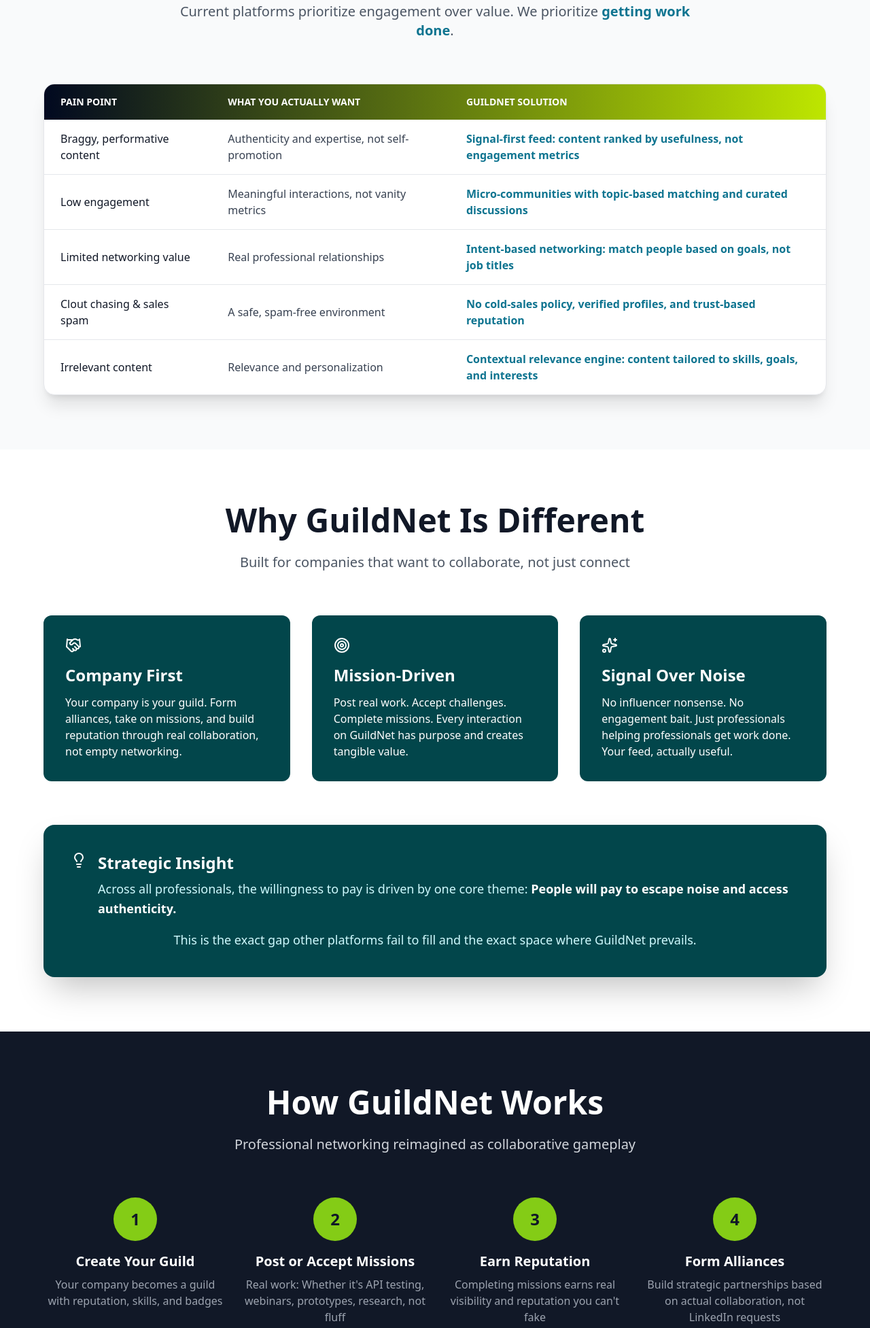
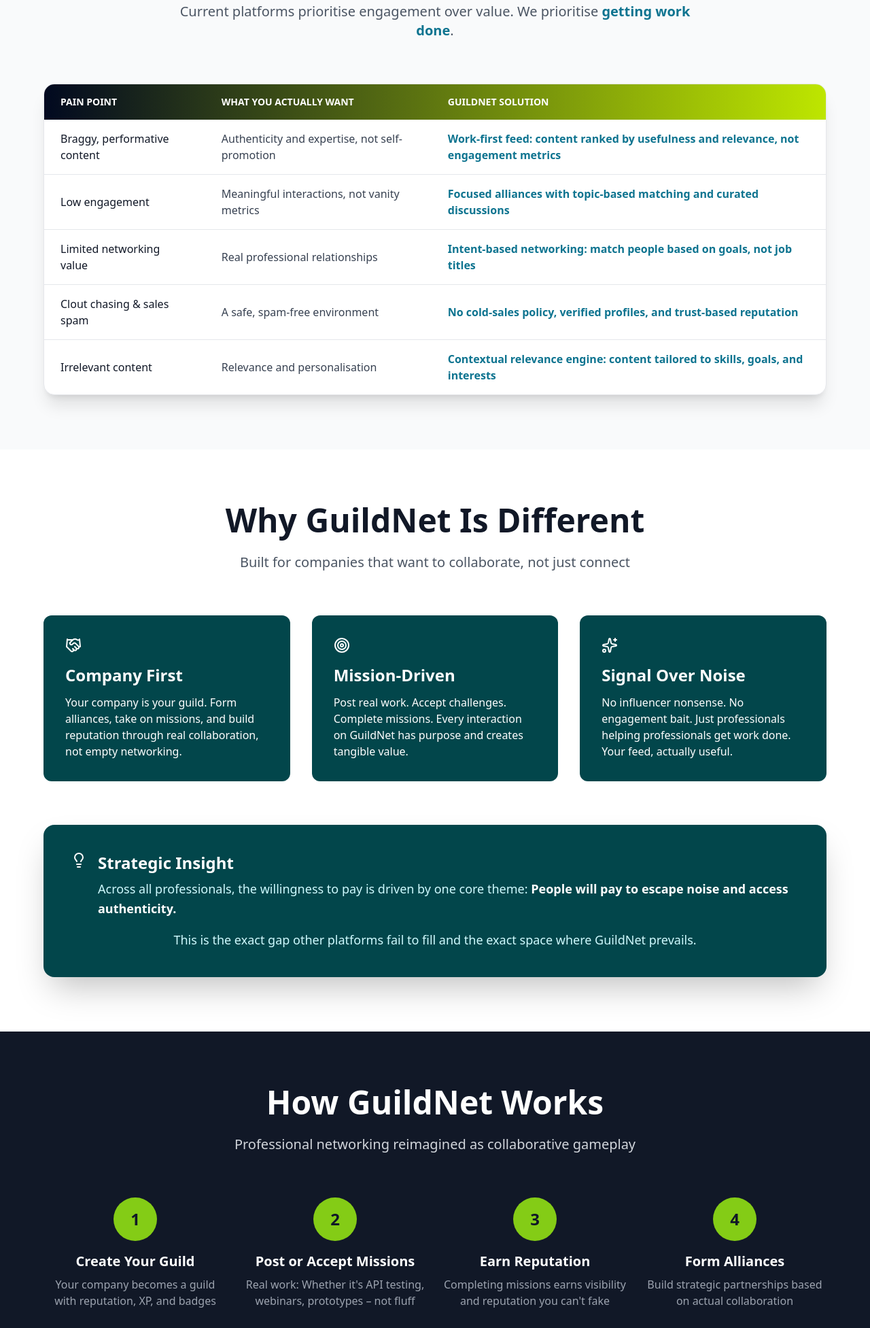
Before and after one commit to nospike4u/guildnet-landing-page-v1, a website: page client/public/index.html in a window 1280 px wide. Shown: the part 949-2902 px from the top of the page at 68% size. Drawn offline with Linux system fonts and the light colour scheme.

Commit message:
Minor updates to page content.

```diff
--- a/client/public/index.html
+++ b/client/public/index.html
@@ -67,7 +67,7 @@
             The Problem With Professional Networks Today
           </h2>
           <p class="text-xl text-gray-600 max-w-3xl mx-auto">
-            Current platforms prioritize engagement over value. We prioritize
+            Current platforms prioritise engagement over value. We prioritise
             <span class="font-semibold text-cyan-700">getting work done</span>.
           </p>
         </div>
@@ -102,7 +102,7 @@
                     Authenticity and expertise, not self-promotion
                   </td>
                   <td class="px-6 py-4 text-cyan-700 font-semibold">
-                    Signal-first feed: content ranked by usefulness, not
+                    Work-first feed: content ranked by usefulness and relevance, not
                     engagement metrics
                   </td>
                 </tr>
@@ -114,7 +114,7 @@
                     Meaningful interactions, not vanity metrics
                   </td>
                   <td class="px-6 py-4 text-cyan-700 font-semibold">
-                    Micro-communities with topic-based matching and curated
+                    Focused alliances with topic-based matching and curated
                     discussions
                   </td>
                 </tr>
@@ -147,7 +147,7 @@
                     Irrelevant content
                   </td>
                   <td class="px-6 py-4 text-gray-700">
-                    Relevance and personalization
+                    Relevance and personalisation
                   </td>
                   <td class="px-6 py-4 text-cyan-700 font-semibold">
                     Contextual relevance engine: content tailored to skills,
@@ -330,7 +330,7 @@
             </div>
             <h4 class="text-xl font-bold mb-2">Create Your Guild</h4>
             <p class="text-gray-400">
-              Your company becomes a guild with reputation, skills, and badges
+              Your company becomes a guild with reputation, XP, and badges
             </p>
           </div>
 
@@ -342,8 +342,7 @@
             </div>
             <h4 class="text-xl font-bold mb-2">Post or Accept Missions</h4>
             <p class="text-gray-400">
-              Real work: Whether it's API testing, webinars, prototypes,
-              research, not fluff
+              Real work: Whether it's API testing, webinars, prototypes – not fluff
             </p>
           </div>
 
@@ -355,7 +354,7 @@
             </div>
             <h4 class="text-xl font-bold mb-2">Earn Reputation</h4>
             <p class="text-gray-400">
-              Completing missions earns real visibility and reputation you can't
+              Completing missions earns visibility and reputation you can't
               fake
             </p>
           </div>
@@ -368,8 +367,7 @@
             </div>
             <h4 class="text-xl font-bold mb-2">Form Alliances</h4>
             <p class="text-gray-400">
-              Build strategic partnerships based on actual collaboration, not
-              LinkedIn requests
+              Build strategic partnerships based on actual collaboration
             </p>
           </div>
         </div>
```
